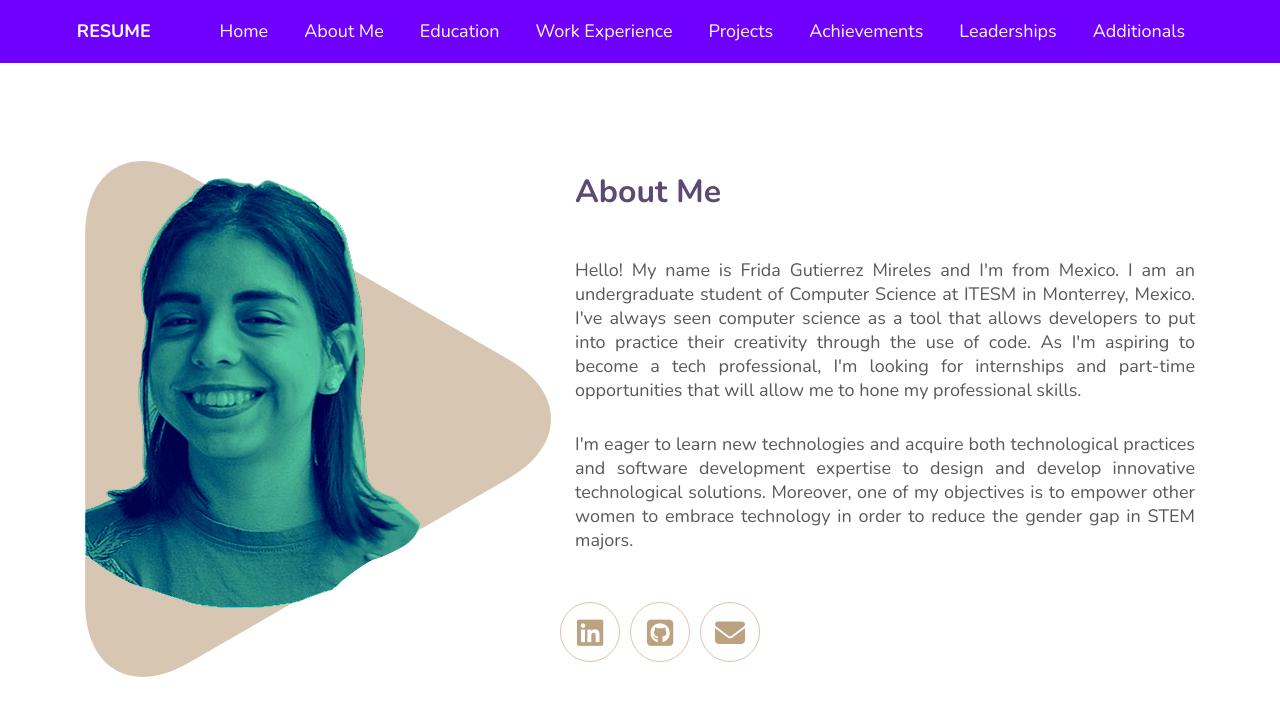
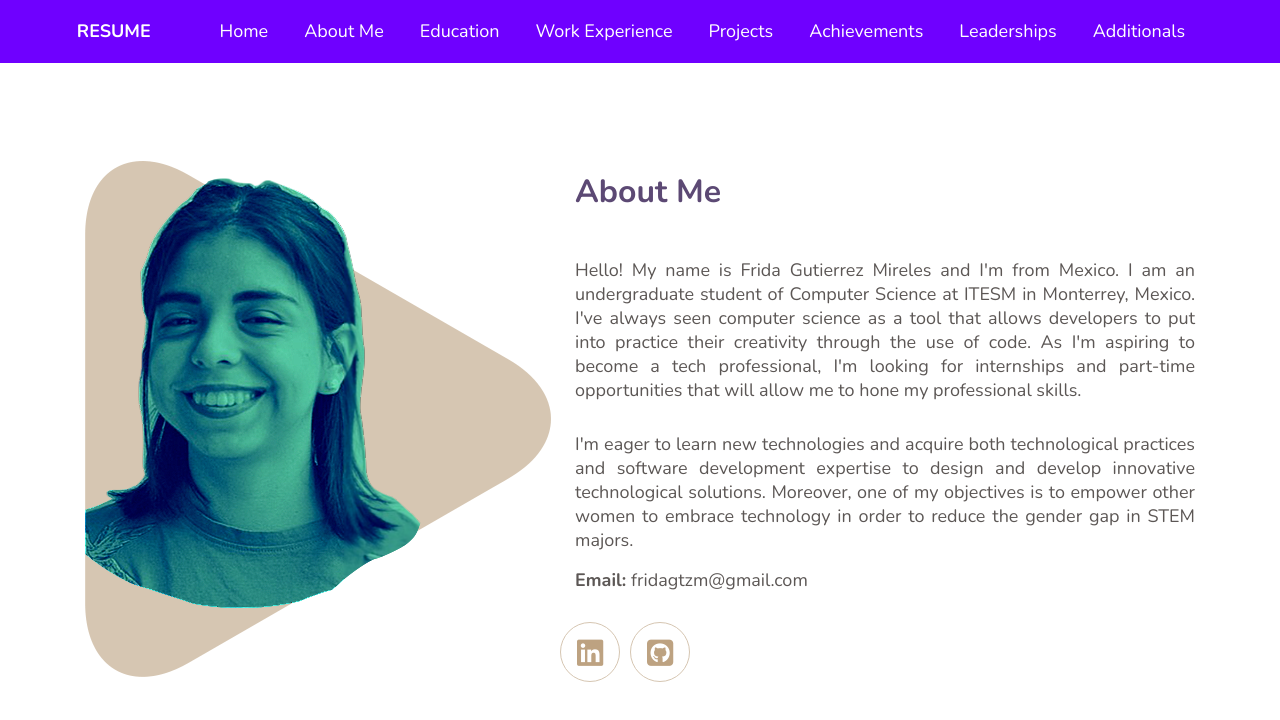
Before and after one commit to fridagtt/Resume, an Angular app: page /about in a window 1280 px wide. Shown: the top 720 px of the page. Built offline with nearby package versions, Linux system fonts and the light colour scheme.

Commit message:
Add email as text

```diff
--- a/src/app/about/about.component.css
+++ b/src/app/about/about.component.css
@@ -13,7 +13,7 @@ h2{
 }
 
 .about-link{
-    margin-top: 50px;
+    margin-top: 30px;
     padding-left: 0px;
 }
 
--- a/src/app/about/about.component.html
+++ b/src/app/about/about.component.html
@@ -23,10 +23,12 @@
                     other women to embrace technology in order to reduce the gender gap in STEM majors.
                 </p>
 
+                <p><b>Email: </b> fridagtzm@gmail.com</p>
+
                 <ul class="about-link">
                     <li><a href="https://www.linkedin.com/in/frida-gutierrez-mireles/" target="_blank" title="linkedIn"><i class="fa fa-linkedin-square"></i></a></li>
                     <li><a href="https://github.com/fridag98?tab=repositories" target="_blank" title="github"><i class="fa fa-github-square"></i></a></li>
-                    <li><a href=""><i class="fa fa-envelope" title="email"></i></a></li>
+                    <!--<li><a href=""><i class="fa fa-envelope" title="email"></i></a></li>-->
                 </ul>
 
             </div>
```
